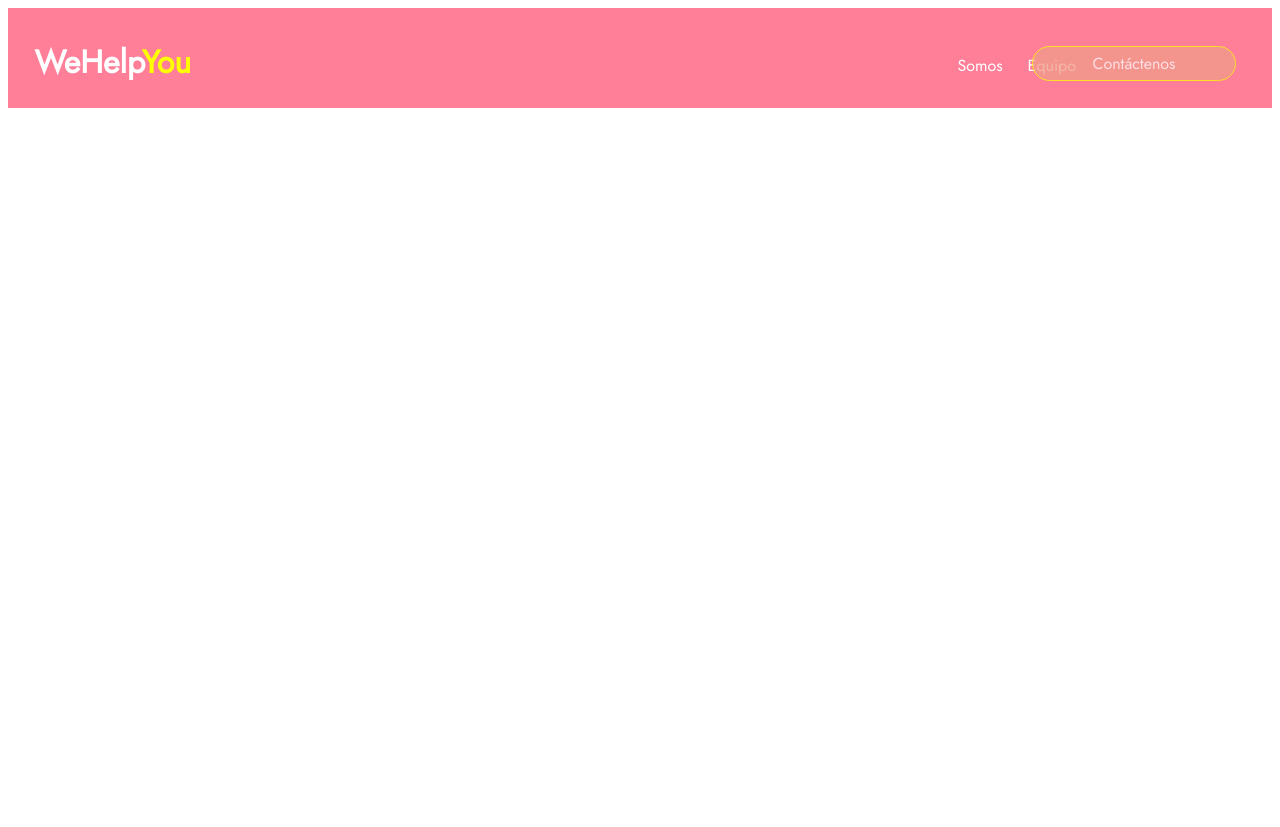
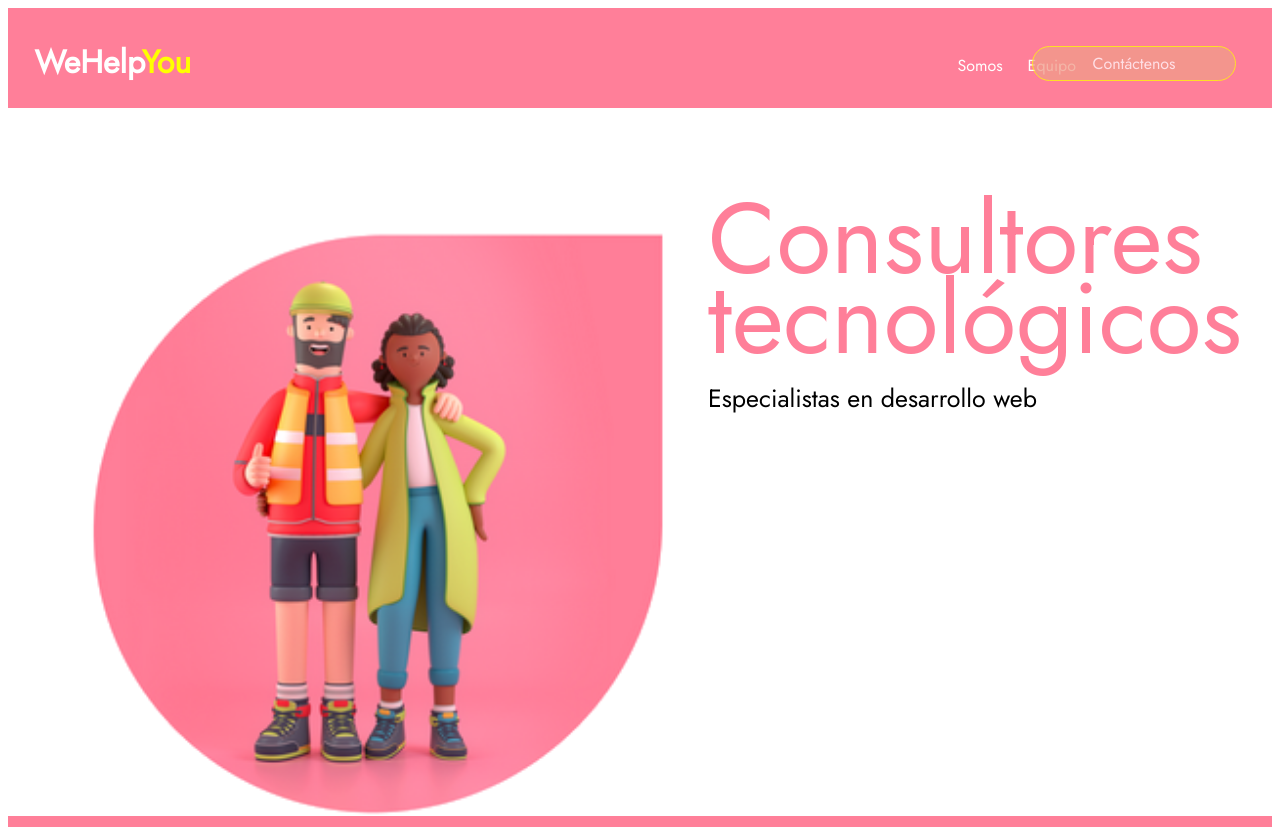
Before and after one commit to JavierBres/Los-Incompletos, a plain HTML site: page index.html in a window 1280 px wide. Shown: the top 827 px of the page. Drawn offline with Linux system fonts and the light colour scheme.

Commit message:
actualizacion

```diff
--- a/index.html
+++ b/index.html
@@ -24,7 +24,14 @@
     </div>
 </header>
 <body>
+    <div class="container">
 
+        <figure class="drop"></figure>
+        <img class= "pareja" src="imagenes/pareja.png" alt="pareja">
+        <div class="text">
+            <h1 class="title">Consultores<br>tecnológicos</h1>
+            <h2 class="subtitle">Especialistas en desarrollo web</h2>
+        </div>
 
     <footer class="box">
         <div>
--- a/style.css
+++ b/style.css
@@ -7,8 +7,41 @@
     flex-direction: row;
     text-align:center;
     overflow: hidden;
+}
+
+.pareja{
+    width: 600px;
+    height: 600px;
+    margin-top: 100px;
+    margin-left: 70px;
+    flex-direction: column;
+    position: absolute;
+}
+.text{
+    display: flex;
+    flex-direction: column;
+}
+.title{
+    font-family: 'Jost', sans-serif;
+    font-size: 100px;
+    font-weight: 300;
+    color: #FF7F99;
+    margin-top: 75px;
+    margin-left: 700px;
+    margin-bottom: 0%;
+    line-height: 0.8em;
 
 }
+
+.subtitle{
+    font-family: 'Jost', sans-serif;
+    font-size: 25px;
+    font-weight: 200;
+    padding-top: -200px;
+    padding-left: 700px;
+
+}
+
 .wecan{
     color:yellow;
     padding: 10px;
@@ -51,7 +84,7 @@ span {
 .box{
     background-color: #ff7f99;
     height: 400px;
-    margin-top: 60%;
+    margin-top: 30%;
     display: flex;
     font-family: 'Jost', sans-serif;
 }
```
